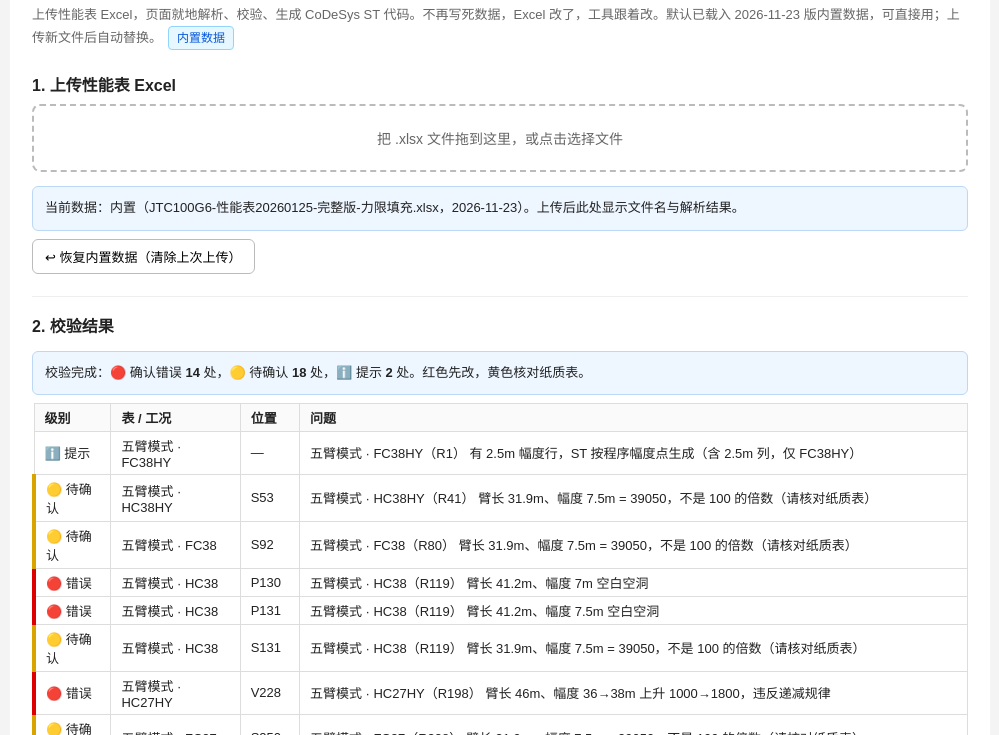
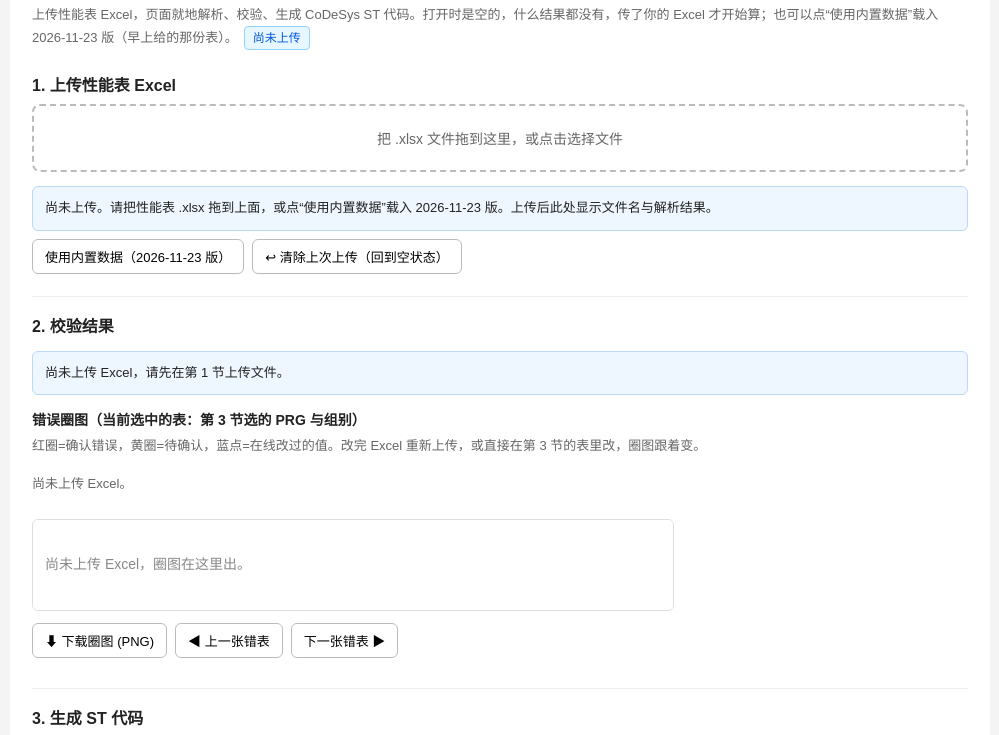
Before and after one commit to matianheng/JT_PerformanceTableVerifiCodeSyS, a plain HTML site: page index.html in a window 1280 px wide. Shown: the part 65-800 px from the top of the page, without its empty margins (140-1139 px from the left). Drawn offline with Linux system fonts and the light colour scheme.

Commit message:
打开时不再自动载入内置数据：空状态，什么结果都不显示；上传 Excel 后才开始算，或点“使用内置数据”才载入 2026-11-23 版

```diff
--- a/app.js
+++ b/app.js
@@ -46,7 +46,7 @@ function expandCompact(parts) {
   });
   return data;
 }
-state.data = (typeof window !== 'undefined' && window.__DP) ? expandCompact(window.__DP) : null;
+state.data = null;  // 启动时不载入任何数据；上传 Excel、恢复上次上传或点“使用内置数据”后才有数据
 
 /* ---------------- 工具 ---------------- */
 const $ = id => document.getElementById(id);
@@ -483,6 +483,7 @@ function lookupValue(grpName, boom, rad) {
 /* ---------------- 渲染 ---------------- */
 function renderSheets() {
   const el = $('sheetBtns'); el.innerHTML = '';
+  if (!state.data) return;
   Object.keys(state.data.sheets).forEach(s => {
     const b = document.createElement('button');
     b.textContent = s; if (s === state.sheet) b.className = 'on';
@@ -492,6 +493,7 @@ function renderSheets() {
 }
 function renderPrgs() {
   const el = $('prgBtns'); el.innerHTML = '';
+  if (!state.data) return;
   const names = Object.keys(state.data.sheets[state.sheet] || {});
   const order = PRG_ORDER.filter(p => names.includes(p)).concat(names.filter(p => !PRG_ORDER.includes(p)));
   order.forEach(p => {
@@ -503,6 +505,7 @@ function renderPrgs() {
   });
 }
 function renderInfo() {
+  if (!state.data) { $('blockInfo').innerHTML = '尚未上传 Excel，请先在第 1 节上传文件。'; const w0 = $('blockWarn'); if (w0) w0.style.display = 'none'; return; }
   const b = block();
   $('blockInfo').innerHTML = '当前：<b>' + state.sheet + ' · ' + state.prg + '</b>（' + (PRG_LABEL[state.prg] || b.label) + '）｜数据源：<b>' + (state.src === 'orig' ? '原表' : '力限填充版') + '</b>｜Excel 标题行 R' + b.titleRow + '｜数据：' + esc(state.dataLabel);
   const w = $('blockWarn');
@@ -512,6 +515,7 @@ function renderInfo() {
 }
 function renderBooms() {
   const el = $('boomBtns'); el.innerHTML = '';
+  if (!state.data) return;
   boomList().forEach(b => {
     const btn = document.createElement('button');
     btn.textContent = fmtB(parseFloat(b)) + 'm（' + arrName() + '[' + boomIndex(b) + ']）';
@@ -522,6 +526,7 @@ function renderBooms() {
 }
 function renderOut() {
   const out = $('out'), tbl = $('checkTable'), w = $('warnOut');
+  if (!state.data) { out.textContent = '请先上传 Excel。'; tbl.innerHTML = ''; w.innerHTML = ''; return; }
   if (state.boom === null) { out.textContent = '请先选臂长。'; tbl.innerHTML = ''; w.innerHTML = ''; return; }
   out.textContent = stLinesFor(state.grp, state.boom);
   let html = '<tr><th>幅度(m)</th><th class="num">Excel 值（点格子可改）</th><th class="num">进程序</th><th>备注</th></tr>';
@@ -539,6 +544,7 @@ function renderOut() {
 /* 分段复制：当前 PRG 每个臂长一段，各自带复制按钮 */
 function renderSegments() {
   const el = $('segBtns'); if (!el) return;
+  if (!state.data) { el.innerHTML = ''; return; }
   const b = block();
   let html = '';
   [['Full', '全伸组'], ['Half', '快伸组'], ['Third', '第三组']].forEach(([g, label]) => {
@@ -567,6 +573,7 @@ function cellIssueLevel(grp, boom, rad) {
 }
 /* 扫一遍全部 36 个表×3 组，记下哪些表有圈（供跳转栏用；只在数据变化时算一次） */
 function computeCircleTables() {
+  if (!state.data) { state.circleTables = []; return; }
   const saved = { sheet: state.sheet, prg: state.prg, grp: state.grp };
   const out = [];
   Object.keys(state.data.sheets).forEach(sh => {
@@ -614,6 +621,7 @@ function stepErrorTable(dir) {
 }
 function renderCircleJump() {
   const el = $('circleJump'); if (!el) return;
+  if (!state.data) { el.innerHTML = ''; return; }
   const list = state.circleTables || [];
   if (!list.length) { el.innerHTML = '<span class="sub">全部 36 个表都没有错误格。</span>'; return; }
   const gName = g => g === 'Full' ? '全伸组' : g === 'Half' ? '快伸组' : '第三组';
@@ -623,6 +631,15 @@ function renderCircleJump() {
 function drawErrorImage() {
   const cv = $('errCanvas'); if (!cv) return;
   const ctx = cv.getContext && cv.getContext('2d'); if (!ctx) return;
+  if (!state.data) {
+    cv.width = 640; cv.height = 90;
+    ctx.fillStyle = '#fff'; ctx.fillRect(0, 0, 640, 90);
+    ctx.fillStyle = '#888'; ctx.font = '14px sans-serif'; ctx.textAlign = 'left'; ctx.textBaseline = 'middle';
+    ctx.fillText('尚未上传 Excel，圈图在这里出。', 12, 45);
+    const cap0 = $('imgCount'); if (cap0) cap0.textContent = '尚未上传 Excel。';
+    const nav0 = $('errNavLabel'); if (nav0) nav0.textContent = '';
+    return;
+  }
   const b = block();
   const g = b[state.src][state.grp];
   const booms = state.grp === 'Half' ? ['13'].concat(g.booms.map(String)) : g.booms.map(String);
@@ -677,6 +694,7 @@ function drawErrorImage() {
   }
 }
 function renderValidation() {
+  if (!state.data) { $('validSummary').innerHTML = '尚未上传 Excel，请先在第 1 节上传文件。'; $('validList').innerHTML = ''; return; }
   const errs = issues.filter(i => i.level === 'err').length;
   const warns = issues.filter(i => i.level === 'warn').length;
   const infos = issues.filter(i => i.level === 'info').length;
@@ -756,9 +774,10 @@ function copyText(txt, btn) {
   else fallback();
   function fallback() { const ta = document.createElement('textarea'); ta.value = txt; document.body.appendChild(ta); ta.select(); try { document.execCommand('copy'); done(); } catch (e) { } document.body.removeChild(ta); }
 }
-$('copyOne').onclick = e => { if (state.boom === null) { alert('请先选一个臂长'); return; } copyText($('out').textContent, e.target); };
-$('copyAll').onclick = e => { copyText(fullPRGText(), e.target); };
+$('copyOne').onclick = e => { if (!state.data) { alert('请先上传 Excel'); return; } if (state.boom === null) { alert('请先选一个臂长'); return; } copyText($('out').textContent, e.target); };
+$('copyAll').onclick = e => { if (!state.data) { alert('请先上传 Excel'); return; } copyText(fullPRGText(), e.target); };
 $('lkGo').onclick = () => {
+  if (!state.data) { $('lkOut').innerHTML = '<div class="err">请先上传 Excel。</div>'; return; }
   const grp = $('lkGrp').value;
   const boom = parseFloat($('lkBoom').value), rad = parseFloat($('lkRad').value);
   const load = parseFloat($('lkLoad').value);
@@ -828,7 +847,24 @@ $('fileInput').addEventListener('change', e => { if (e.target.files[0]) handleFi
 ['dragleave', 'drop'].forEach(ev => drop.addEventListener(ev, e => { e.preventDefault(); drop.classList.remove('over'); }));
 drop.addEventListener('drop', e => { const f = e.dataTransfer.files[0]; if (f) handleFile(f); });
 
-/* ---------------- 启动：先恢复上次上传的 Excel；没有则用内置数据 ---------------- */
+/* 点“使用内置数据”才载入 2026-11-23 版内置数据（就是早上给的那份 Excel 的原表+填充版） */
+function loadBuiltin() {
+  if (typeof window === 'undefined' || !window.__DP) { $('fileInfo').innerHTML = '<b>内置数据未加载。</b>'; return; }
+  state.data = expandCompact(window.__DP);
+  dataOrig = JSON.parse(JSON.stringify(state.data));
+  state.edits = {};
+  state.fileMeta = null;
+  state.dataLabel = '内置数据（2026-11-23）';
+  $('dataBadge').textContent = '内置数据';
+  issues = (typeof BUILTIN_ISSUES !== 'undefined' ? BUILTIN_ISSUES : []);
+  issuesOrig = JSON.parse(JSON.stringify(issues));
+  $('fileInfo').innerHTML = '已载入 <b>内置数据（2026-11-23 版）</b>：就是早上给的那份 JTC100G6 性能表，原表+填充版。想用自己改过的表，请上传 Excel（上传后会自动记住）。';
+  computeCircleTables(); renderCircleJump();
+  jumpToFirstErrorTable();
+  renderValidation(); renderAll();
+}
+$('useBuiltin').onclick = loadBuiltin;
+/* ---------------- 启动：先恢复上次上传的 Excel；没有则等用户上传或点内置数据 ---------------- */
 (function init() {
   try {
     const saved = typeof localStorage !== 'undefined' && localStorage.getItem(LS_KEY);
@@ -850,11 +886,10 @@ drop.addEventListener('drop', e => { const f = e.dataTransfer.files[0]; if (f) h
       }
     }
   } catch (e) { /* 恢复失败则用内置数据 */ }
-  if (!state.data) { $('validSummary').textContent = '内置数据未加载。'; return; }
-  issues = (typeof BUILTIN_ISSUES !== 'undefined' ? BUILTIN_ISSUES : []);
-  issuesOrig = JSON.parse(JSON.stringify(issues));
-  dataOrig = JSON.parse(JSON.stringify(state.data));
-  computeCircleTables(); renderCircleJump();
-  jumpToFirstErrorTable();
+  // 没恢复到上传，也没点内置数据：空状态，不显示任何校验结果
+  issues = [];
+  issuesOrig = [];
+  dataOrig = null;
+  state.circleTables = [];
   renderValidation(); renderAll();
 })();
--- a/index.html
+++ b/index.html
@@ -55,14 +55,14 @@
 <body>
 <div class="wrap">
   <h1>JTC100G6 性能表动态校验 + ST 代码生成</h1>
-  <div class="sub">上传性能表 Excel，页面就地解析、校验、生成 CoDeSys ST 代码。不再写死数据，Excel 改了，工具跟着改。默认已载入 2026-11-23 版内置数据，可直接用；上传新文件后自动替换。<span class="badge" id="dataBadge">内置数据</span></div>
+  <div class="sub">上传性能表 Excel，页面就地解析、校验、生成 CoDeSys ST 代码。打开时是空的，什么结果都没有，传了你的 Excel 才开始算；也可以点“使用内置数据”载入 2026-11-23 版（早上给的那份表）。<span class="badge" id="dataBadge">尚未上传</span></div>
 
   <h2 style="border-top:none;padding-top:0">1. 上传性能表 Excel</h2>
   <div class="drop" id="drop">把 .xlsx 文件拖到这里，或点击选择文件<input type="file" id="fileInput" accept=".xlsx,.xls"></div>
-  <div class="sec"><div class="info" id="fileInfo">当前数据：内置（JTC100G6-性能表20260125-完整版-力限填充.xlsx，2026-11-23）。上传后此处显示文件名与解析结果。</div><div class="rowbtns"><button id="resetData">↩ 恢复内置数据（清除上次上传）</button></div></div>
+  <div class="sec"><div class="info" id="fileInfo">尚未上传。请把性能表 .xlsx 拖到上面，或点“使用内置数据”载入 2026-11-23 版。上传后此处显示文件名与解析结果。</div><div class="rowbtns"><button id="useBuiltin">使用内置数据（2026-11-23 版）</button><button id="resetData">↩ 清除上次上传（回到空状态）</button></div></div>
 
   <h2>2. 校验结果</h2>
-  <div class="sec"><div class="info" id="validSummary">正在对内置数据做校验…</div><div id="validList"></div></div>
+  <div class="sec"><div class="info" id="validSummary">尚未上传 Excel，请先在第 1 节上传文件。</div><div id="validList"></div></div>
   <div class="sec"><div class="lab">错误圈图（当前选中的表：第 3 节选的 PRG 与组别）</div>
     <div class="sub">红圈=确认错误，黄圈=待确认，蓝点=在线改过的值。改完 Excel 重新上传，或直接在第 3 节的表里改，圈图跟着变。</div>
     <div class="sub" id="imgCount"></div>
```
Also changed, not shown: 1 other file.
